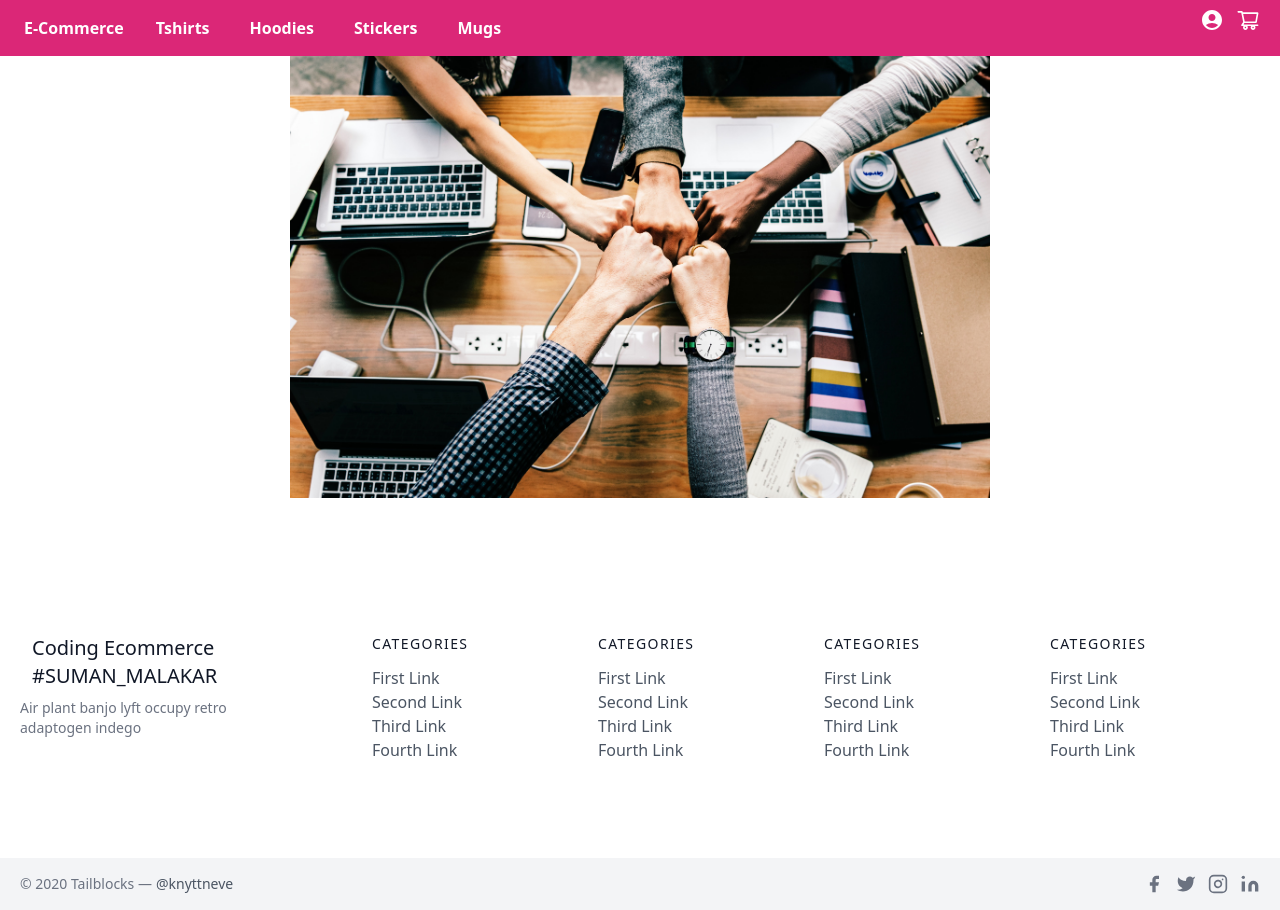
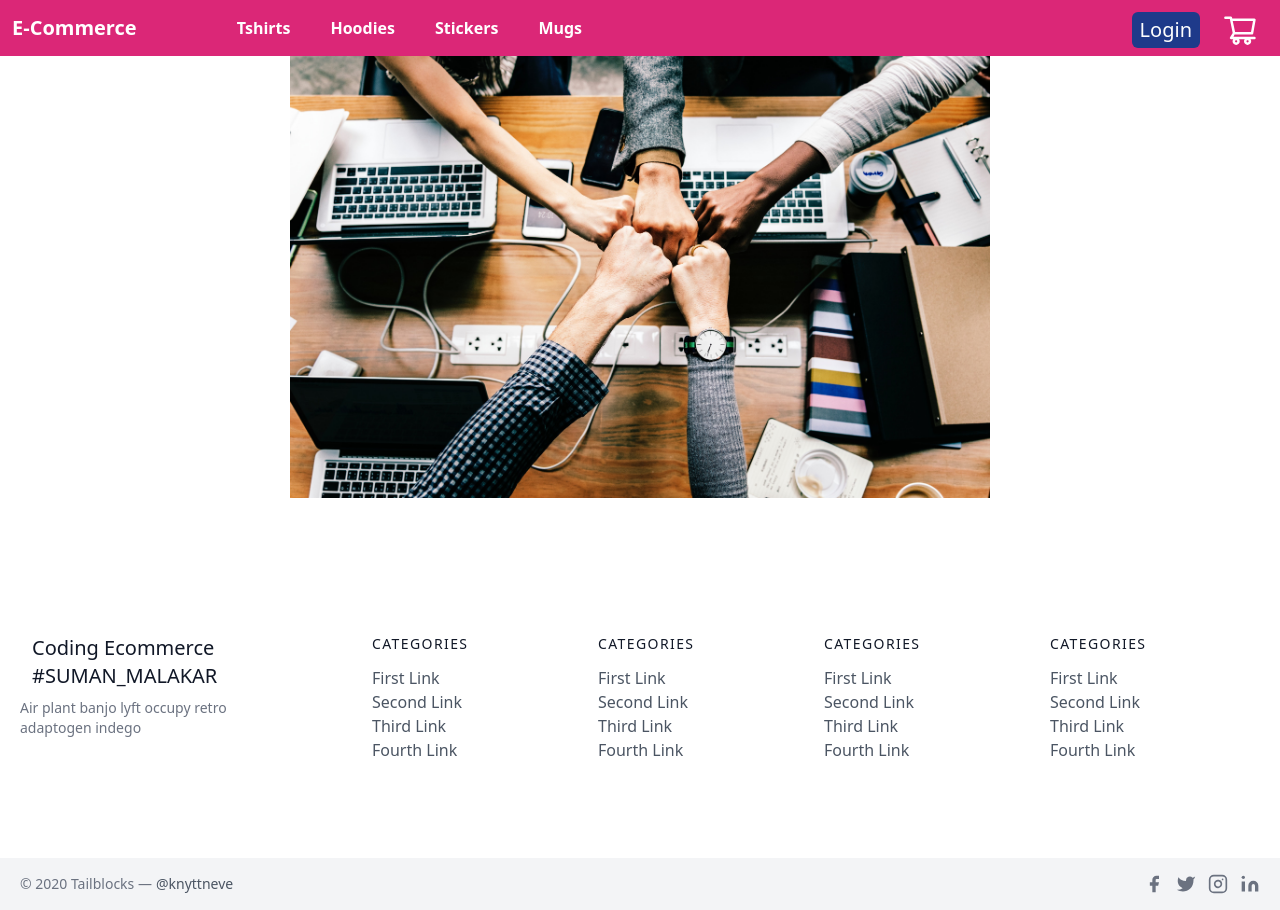
Before and after one commit to sumanmalakar/E_Commerce_Application_NextJS, a Next.js app: page / in a window 1280 px wide. Built offline with nearby package versions, Linux system fonts and the light colour scheme.

Commit message:
adding the login and logout button and dropdown in navbar page component

```diff
--- a/components/Navbar.js
+++ b/components/Navbar.js
@@ -1,6 +1,8 @@
 /* eslint-disable react/jsx-no-undef */
-import React, { useRef } from "react";
+import { useRef, useState } from "react";
 import Link from "next/link";
+import { ToastContainer, toast } from "react-toastify";
+import "react-toastify/dist/ReactToastify.css";
 
 import {
   AiOutlineShoppingCart,
@@ -13,18 +15,20 @@ import { BsFillBagCheckFill } from "react-icons/bs";
 import { MdAccountCircle } from "react-icons/md";
 
 export default function Navbar({
+  user,
+  logout,
   cart,
   addToCart,
   removeFromCart,
   clearCart,
   subTotal,
 }) {
-  // console.log(cart,
-  //   addToCart,
-  //   removeFromCart,
-  //   clearCart,
-  //   subTotal);
 
+  const [dropdown, setDropdown] = useState(false);
+
+
+
+  const ref = useRef();
   const toggleCart = () => {
     console.log("Cart is clicked");
 
@@ -37,12 +41,24 @@ export default function Navbar({
     }
   };
 
-  const ref = useRef();
 
   return (
-    <div className="w-[100%] flex flex-col md:flex-row md:justify-start justify-center items-center bg-pink-600 text-white fixed top-0 z-20">
-      <div>
-        <Link href={"/"} className="logo mx-3 p-3 font-bold">
+    <>
+      <ToastContainer
+        position="top-center"
+        autoClose={1000}
+        hideProgressBar={false}
+        newestOnTop={false}
+        closeOnClick
+        rtl={false}
+        pauseOnFocusLoss
+        draggable
+        pauseOnHover
+        theme="dark"
+      />
+      <div className="w-[100%] flex flex-col md:flex-row md:justify-start justify-center items-center bg-pink-600 text-white fixed top-0 z-20 ">
+        <div className="m-3">
+          <Link href={"/"} className="logo text-xl mr-[5rem]  font-bold">
             E-Commerce
           </Link>
         </div>
@@ -72,15 +88,55 @@ export default function Navbar({
           </ul>
         </div>
         <div
-        className="flex cart absolute right-0 top-2 mx-5  cursor-pointer
+          className="flex cart absolute right-0 top-3 mx-5  cursor-pointer items-center
       "
         >
-        {/* Login */}
-        <Link href={"/login"}>
+          {/* Login && dropdown */}
+          {dropdown && (
+            <div
+              onMouseOver={() => setDropdown(true)}
+              onMouseLeave={() => setDropdown(false)}
+              className="absolute right-8 bg-pink-300 top-9 rounded-md px-5 w-36 py-5 text-center"
+            >
+              <ul>
+                <Link href={"/myaccount"}>
                   {" "}
-          <MdAccountCircle className="text-3xl md:text-2xl mx-3" />{" "}
+                  <li className="py-1 text-black text-md font-bold hover:bg-blue-600 hover:text-white">
+                    My Account
+                  </li>{" "}
+                </Link>
+                <Link href={"/order"}>
+                  {" "}
+                  <li className="py-1 text-black text-md font-bold hover:bg-blue-600 hover:text-white">
+                    Orders
+                  </li>{" "}
                 </Link>
 
+                <li
+                  onClick={logout}
+                  className="py-1 text-black text-md font-bold hover:bg-blue-600 hover:text-white"
+                >
+                  Logout
+                </li>
+              </ul>
+            </div>
+          )}
+
+          {user.value && (
+            <MdAccountCircle
+              onMouseOver={() => setDropdown(true)}
+              onMouseLeave={() => setDropdown(false)}
+              className=" text-4xl mx-3"
+            />
+          )}
+
+          {!user.value && (
+            <Link href={"/login"}>
+              <button className="bg-blue-900 px-2 p-1 rounded-md text-xl mx-5 text-white">
+                Login
+              </button>
+            </Link>
+          )}
           {/* Shopping Cart */}
           {Object.keys(cart).length !== 0 ? (
             <div className="inline-flex relative w-fit">
@@ -89,16 +145,16 @@ export default function Navbar({
               </div>
               <AiOutlineShoppingCart
                 onClick={toggleCart}
-              className="text-4xl md:text-2xl"
+                className="text-4xl"
               />
             </div>
           ) : (
-
+            <div className="flex justify-center items-center w-10 h-8">
               <AiOutlineShoppingCart
+                className="text-4xl"
                 onClick={toggleCart}
-            className="text-3xl md:text-2xl"
               />
-
+            </div>
           )}
         </div>
 
@@ -138,7 +194,9 @@ export default function Navbar({
                   key={k}
                 >
                   <div className="item flex my-5">
-                  <div className="w-2/3 font-semibold">{cart[k].name} ({cart[k].size}/{cart[k].varient})</div>
+                    <div className="w-2/3 font-semibold">
+                      {cart[k].name} ({cart[k].size}/{cart[k].varient})
+                    </div>
                     <div className="flex justify-center items-center w-1/3 font-semibold text-lg">
                       {/* decrease qty */}
 
@@ -175,7 +233,6 @@ export default function Navbar({
                     </div>
                   </div>
                 </div>
-
               );
             })}
           </div>
@@ -203,5 +260,6 @@ export default function Navbar({
           </div>
         </div>
       </div>
+    </>
   );
 }
--- a/pages/_app.js
+++ b/pages/_app.js
@@ -18,6 +18,7 @@ export default function App({ Component, pageProps }) {
   const router = useRouter();
 
   useEffect(() => {
+    console.log("useEffect is running")
     try {
 
       // if cart is already present in localStorage
@@ -38,8 +39,8 @@ export default function App({ Component, pageProps }) {
       setUser({ value: token })
       setKey(Math.random());
     }
-
-  }, [])
+console.log(router.query);
+  }, [router.query])
 
   // save cart's to localStorage and calculate subtotal
   const saveCart = (myCart) => {
@@ -129,9 +130,25 @@ export default function App({ Component, pageProps }) {
     });
   }
 
+  // logout - remove token from localstorge
+  const logout = () =>{
+    localStorage.removeItem('token');
+    setUser({value:null});
+    toast.success("Successfully logOut..!", {
+      position: "top-center",
+      autoClose: 1500,
+      hideProgressBar: false,
+      closeOnClick: true,
+      pauseOnHover: true,
+      draggable: true,
+      progress: undefined,
+      theme: "dark",
+    });
+  }
 
   return (<>
     <Navbar
+    logout={logout}
       user={user}
       key={key}
       cart={cart}
@@ -139,6 +156,7 @@ export default function App({ Component, pageProps }) {
       removeFromCart={removeFromCart}
       clearCart={clearCart}
       subTotal={subTotal}
+
     />
 
     <Component
--- /dev/null
+++ b/pages/_document.js
@@ -0,0 +1,13 @@
+import { Html, Head, Main, NextScript } from 'next/document'
+
+export default function Document() {
+  return (
+    <Html className="overflow-x-hidden">
+      <Head />
+      <body>
+        <Main />
+        <NextScript />
+      </body>
+    </Html>
+  )
+}
--- a/pages/hoodies.js
+++ b/pages/hoodies.js
@@ -16,28 +16,28 @@ export default function hoodies({ products }) {
 {Object.keys(products).length === 0 && <h1>Sorry all the Hoodies are out of stock new are comming soon..</h1> }
             {Object.keys(products).map((item) => {
               return (
-                <>
+
                   <div
                     key={products[item]._id}
-                    class="lg:w-1/4 md:w-1/2 p-4 w-full shadow-lg m-5"
+                    className="lg:w-1/4 md:w-1/2 p-4 w-full shadow-lg m-5"
                   >
                     <Link
                       href={`/product/${products[item].slug}`}
-                      class="block relative  rounded overflow-hidden "
+                      className="block relative  rounded overflow-hidden "
                     >
                       <img
                         alt="ecommerce"
-                        class="m-auto   h-[30vh] md:h-[36h] block"
+                        className="m-auto   h-[30vh] md:h-[36h] block"
                         src={products[item].img}
                       />
-                      <div class="mt-4 text-center">
-                        <h3 class="text-gray-500 text-xs tracking-widest title-font mb-1">
+                      <div className="mt-4 text-center">
+                        <h3 className="text-gray-500 text-xs tracking-widest title-font mb-1">
                           Hoodies
                         </h3>
-                        <h2 class="text-gray-900 title-font text-lg font-medium">
+                        <h2 className="text-gray-900 title-font text-lg font-medium">
                           {products[item].title}
                         </h2>
-                        <p class="mt-1">{products[item].price}</p>
+                        <p className="mt-1">{products[item].price}</p>
 
                         <div className="mt-1">
                           {products[item].size.includes('S') && <span className="border border-gray-300 mx-2">S </span>}
@@ -63,7 +63,7 @@ export default function hoodies({ products }) {
                     </Link>
 
                   </div>
-                </>
+
               );
             })}
           </div>
```
Lines whose indentation alone changed are shown as unchanged.
